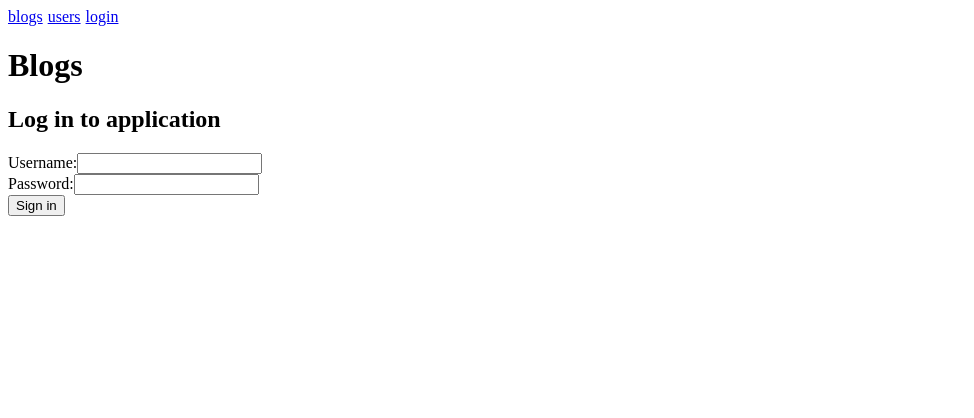
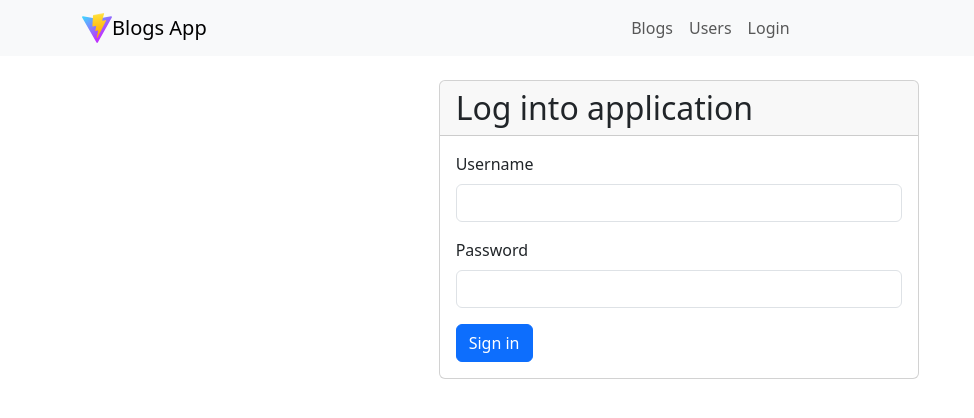
Before and after one commit to Miguel565/bloglist-frontend, a React (Vite) app: page /login in a window 1280 px wide. Shown: the top 418 px of the page, without its empty margins (0-974 px from the left). Built offline with nearby package versions, Linux system fonts and the light colour scheme.

Commit message:
7.20: Styles, step 1

```diff
--- a/package.json
+++ b/package.json
@@ -13,8 +13,10 @@
   "dependencies": {
     "@tanstack/react-query": "^5.90.2",
     "axios": "^1.11.0",
+    "bootstrap": "^5.3.8",
     "prop-types": "^15.8.1",
     "react": "^19.1.0",
+    "react-bootstrap": "^2.10.10",
     "react-dom": "^19.1.0",
     "react-router-dom": "^7.9.3"
   },
--- a/src/App.css
+++ b/src/App.css
@@ -1,5 +1,5 @@
 #root {
-  max-width: 1390px;
+  /* max-width: 1390px; */
   margin: 0 auto;
   padding: 2rem;
   text-align: center;
--- a/src/App.jsx
+++ b/src/App.jsx
@@ -9,6 +9,7 @@ import NavBar from './components/NavBar'
 import LoginForm from './components/Login'
 import { useAuthUser } from './hooks/useAuthUser'
 import { Routes, Route, Navigate } from 'react-router-dom'
+import 'bootstrap/dist/css/bootstrap.min.css'
 
 const App = () => {
   const { authUser, checkUserStatus } = useAuthUser()
@@ -18,11 +19,8 @@ const App = () => {
   }, [])
 
   return (
-    <div className="App">
+    <div>
       <NavBar />
-      <header className="App-header">
-        <h1>Blogs</h1>
-      </header>
       <Notification />
       <Routes>
         <Route path='/' element={<BlogList />} />
--- a/src/components/Blog.jsx
+++ b/src/components/Blog.jsx
@@ -3,6 +3,7 @@ import { useQuery, useMutation, useQueryClient } from '@tanstack/react-query'
 import { useParams } from 'react-router-dom'
 import { getById, update, remove, createComment } from '../services/blogs'
 import { useNotification } from '../hooks/useNotification'
+import { Container, Card, Button, Form } from 'react-bootstrap'
 
 const Blog = () => {
     const queryClient = useQueryClient()
@@ -125,49 +126,43 @@ const Blog = () => {
     }
 
     return (
-        <div>
-            <h2><strong>{blog.title}</strong></h2>
-            <div>
-                <p>
-                    <a href={blog.url}>View blog</a>
-                </p>
-                <p data-testid="likes" >
-                    likes {blog.likes} <button data-testid="like-button" onClick={() => handleLikes(blog)}>like</button>
-                </p>
-                <p>created by: {blog.user.name}</p>
-                {
-                    blog.user.username === window.localStorage.getItem('userData') &&
-                    <form onSubmit={() => handleDelete(blog.id)}>
-                        <button>remove</button>
-                    </form>
-                }
-            </div>
-            <div>
-                <h3>Comments</h3>
-                <div>
-                    <form onSubmit={handleComment}>
-                        <div>
-                            <label>
-                                Comment
-                                <input type='text'
+        <Container className='col-md-5 mx-auto py-4'>
+            <Card>
+                <Card.Header as='h2'><strong>{blog.title}</strong></Card.Header>
+                <Card.Body>
+                    <Card.Link href={blog.url}>View blog</Card.Link>
+                    <Card.Text>
+                        likes {blog.likes} <Button variant='primary' onClick={() => handleLikes(blog)}>like</Button>
+                    </Card.Text>
+                    <Card.Text>created by: {blog.user.name}</Card.Text>
+                    {
+                        blog.user.username === window.localStorage.getItem('userData') &&
+                        <Form onSubmit={() => handleDelete(blog.id)}>
+                            <Form.Group className='mb-3'>
+                                <Button variant='danger' type='submit'>remove</Button>
+                            </Form.Group>
+                        </Form>
+                    }
+                    <Card.Title as='h3'>Comments</Card.Title>
+                    <Form>
+                        <Form.Group className='mb-3'>
+                            <Form.Label>Comment</Form.Label>
+                            <Form.Control type='text'
                                 name='comment'
                                 value={comment}
                                 onChange={({ target }) => setComment(target.value)}
-                                />
-                            </label>
-                        </div>
-                        <button>add comment</button>
-                    </form>
-                </div>
-                <ul>
+                            />
+                        </Form.Group>
+                        <Button variant='primary' type='submit'>send</Button>
+                    </Form>
                     {blog.comments
                         ? blog.comments.map(comment =>
                             <li key={comment.id}>{comment.content}</li>
                         ) : <p>No comments yet</p>
                     }
-                </ul>
-            </div>
-        </div>
+                </Card.Body>
+            </Card>
+        </Container>
     )
 }
 
--- a/src/components/BlogList.jsx
+++ b/src/components/BlogList.jsx
@@ -1,15 +1,20 @@
-import { useRef } from 'react'
+import { useRef, useEffect } from 'react'
 import { useQuery } from '@tanstack/react-query'
 import { useAuthUser } from '../hooks/useAuthUser'
 import BlogForm from './BlogForm'
 import Togglable from './Togglable'
 import { getAll } from '../services/blogs'
 import { Link } from 'react-router-dom'
+import { Container, Card } from 'react-bootstrap'
 
 const BlogList = () => {
     const blogFormRef = useRef()
 
-    const { authUser } = useAuthUser()
+    const { authUser, checkUserStatus } = useAuthUser()
+
+    useEffect(() => {
+        checkUserStatus()
+    }, [])
 
     const { data: blogs, isLoading, error } = useQuery({
         queryKey: ['blogs'],
@@ -28,8 +33,10 @@ const BlogList = () => {
     }
 
     return (
-        <div>
-            <h2>Blogs List</h2>
+        <Container className='py-4'>
+            <Card>
+                <Card.Header as='h2'><strong>Blogs List</strong></Card.Header>
+                <Card.Body>
                     {
                         <div>
                             {authUser &&
@@ -41,13 +48,15 @@ const BlogList = () => {
                     <ul>
                         {
                             blogs.map((blog) =>
-                        <li key={blog.id}>
+                                <li className='blog' key={blog.id}>
                                     <Link to={`/blogs/${blog.id}`}>{blog.title}</Link>
                                 </li>
                             )
                         }
                     </ul>
-        </div>
+                </Card.Body>
+            </Card>
+        </Container>
     )
 }
 
--- a/src/components/Login.jsx
+++ b/src/components/Login.jsx
@@ -1,15 +1,16 @@
 import { useState } from 'react'
 import { useAuthUser } from '../hooks/useAuthUser'
 import { useNavigate } from 'react-router-dom'
+import { Container, Card, Form, Button } from 'react-bootstrap'
 
 const LoginForm = () => {
 	const navigate = useNavigate()
 	const [username, setUsername] = useState('')
 	const [password, setPassword] = useState('')
 
-	const { userLogin } = useAuthUser()
+	const { authUser, userLogin } = useAuthUser()
 
-	const onSubmit = (event) => {
+	const handleLogin = (event) => {
 		event.preventDefault()
 		userLogin({
 			username: username,
@@ -17,38 +18,38 @@ const LoginForm = () => {
 		})
 		setUsername('')
 		setPassword('')
+		if (authUser) {
 			navigate('/')
+		}
 	}
 
 	return (
-		<div>
-			<h2>Log in to application</h2>
-			<form onSubmit={onSubmit} data-testid='form'>
-				<div>
-					<label>
-						Username:
-						<input type="text"
-							name="username"
-							data-testid='username'
+		<Container className='col-md-4 mx-auto py-4'>
+			<Card style={{ width: '30rem' }}>
+				<Card.Header as='h2'>Log into application</Card.Header>
+				<Card.Body>
+					<Form onSubmit={handleLogin}>
+						<Form.Group className='mb-3'>
+							<Form.Label>Username</Form.Label>
+							<Form.Control type='text' name='username'
 								value={username}
+								required
 								onChange={({ target }) => setUsername(target.value)}
 							/>
-					</label>
-				</div>
-				<div>
-					<label>
-						Password:
-						<input type="password"
-							name="password"
-							data-testid='password'
+						</Form.Group>
+						<Form.Group className='mb-3'>
+							<Form.Label>Password</Form.Label>
+							<Form.Control type='password' name='password'
 								value={password}
+								required
 								onChange={({ target }) => setPassword(target.value)}
 							/>
-					</label>
-				</div>
-				<button type="submit">Sign in</button>
-			</form>
-		</div>
+						</Form.Group>
+						<Button variant='primary' type='submit'>Sign in</Button>
+					</Form>
+				</Card.Body>
+			</Card>
+		</Container>
 	)
 }
 
--- a/src/components/NavBar.jsx
+++ b/src/components/NavBar.jsx
@@ -1,27 +1,51 @@
+import { useEffect } from 'react'
 import { Link } from 'react-router-dom'
 import { useAuthUser } from '../hooks/useAuthUser'
+import { Navbar, Nav, Container, Button } from 'react-bootstrap'
 
 const NavBar = () => {
-    const { authUser, userLogout } = useAuthUser()
+    const { authUser, userLogout, checkUserStatus } = useAuthUser()
 
-    const padding = {
-        paddingRight: 5
-    }
+    useEffect(() => {
+        checkUserStatus()
+    }, [])
 
     return (
         <div>
-            <nav>
-                <div>
-                    <Link style={padding} to="/">blogs</Link>
-                    <Link style={padding} to="/users">users</Link>
-                    {authUser
-                        ? <p>
-                            <strong>{authUser.name}</strong> logged in
-                            <button onClick={() => userLogout()}>Logout</button>
-                        </p> : <Link style={padding} to="/login">login</Link>
-                    }
-                </div>
-            </nav>
+            <Navbar bg="light" data-bs-theme="blue" expand="lg">
+                <Container>
+                    <Navbar.Brand as={Link} to="/">
+                        <img
+                            src="/vite.svg"
+                            width="30"
+                            height="30"
+                            className="d-inline-block align-top"
+                            alt="Vite logo"
+                        />
+                        Blogs App
+                    </Navbar.Brand>
+                    <Navbar.Toggle aria-controls="responsive-navbar-nav" />
+                    <Navbar.Collapse id="responsive-navbar-nav" className="justify-content-center">
+                        <Nav className="justify-content-center">
+                            <Nav.Item>
+                                <Nav.Link as={Link} to="/">Blogs</Nav.Link>
+                            </Nav.Item>
+                            <Nav.Item>
+                                <Nav.Link as={Link} to="/users">Users</Nav.Link>
+                            </Nav.Item>
+                            <Nav.Item>
+                                {
+                                    authUser
+                                        ? <Navbar.Text>
+                                            Sigin as: <strong>{authUser.name}</strong>
+                                            <Button variant="secondary" onClick={() => userLogout()}>Logout</Button>
+                                        </Navbar.Text> : <Nav.Link as={Link} to="/login">Login</Nav.Link>
+                                }
+                            </Nav.Item>
+                        </Nav>
+                    </Navbar.Collapse>
+                </Container>
+            </Navbar >
         </div>
     )
 }
--- a/src/components/User.jsx
+++ b/src/components/User.jsx
@@ -1,6 +1,7 @@
 import { useParams } from 'react-router-dom'
 import { getUserById } from '../services/users'
 import { useQuery } from '@tanstack/react-query'
+import { Container, Card } from 'react-bootstrap'
 
 const User = () => {
     const { id } = useParams()
@@ -32,17 +33,21 @@ const User = () => {
     }
 
     return (
-        <div>
-            <h2><strong>{user.name}</strong></h2>
-            <h3>blogs added</h3>
-            <div>
-                <ul>
-                    {user.blogs?.map(blog =>
-                        <li key={blog.id}>{blog.title}</li>
-                    )}
-                </ul>
-            </div>
-        </div>
+        <Container className='col-md-5 mx-auto py-4'>
+            <Card>
+                <Card.Header as='h3'><strong>{user.name}</strong></Card.Header>
+                <Card.Body>
+                    <Card.Title>blogs added</Card.Title>
+                    <dvi>
+                        <ul>
+                            {user.blogs?.map(blog =>
+                                <li key={blog.id}>{blog.title}</li>
+                            )}
+                        </ul>
+                    </dvi>
+                </Card.Body>
+            </Card>
+        </Container>
     )
 }
 
--- a/src/components/UserList.jsx
+++ b/src/components/UserList.jsx
@@ -1,6 +1,7 @@
 import { useQuery } from '@tanstack/react-query'
 import { Link } from 'react-router-dom'
 import { getUsers } from '../services/users'
+import { Container, Table, Card } from 'react-bootstrap'
 
 const UserList = () => {
     const { data: users, isLoading, error } = useQuery({
@@ -20,9 +21,11 @@ const UserList = () => {
     }
 
     return (
-        <div>
-            <h2><strong>Users</strong></h2>
-            <table>
+        <Container className='py-4'>
+            <Card>
+                <Card.Header as='h2'><strong>Users</strong></Card.Header>
+                <Card.Body>
+                    <Table striped bordered hover>
                         <thead>
                             <tr>
                                 <th>Users</th>
@@ -39,8 +42,10 @@ const UserList = () => {
                                 )
                             }
                         </tbody>
-            </table>
-        </div>
+                    </Table>
+                </Card.Body>
+            </Card>
+        </Container>
     )
 }
 
--- a/src/hooks/useAuthUser.js
+++ b/src/hooks/useAuthUser.js
@@ -21,14 +21,14 @@ export const useAuthUser = () => {
     const userLogin = useCallback(async (credentials) => {
         try {
             const user = await login(credentials)
-            if (user.success) {
+            if (user) {
                 window.localStorage.setItem('userData', JSON.stringify(user))
                 blogService.setToken(user.token)
                 setNotification({
                     type: 'info',
                     message: 'Success login!'
                 }, 2000)
-                dispatch({ type: 'LOGIN', payload: user.data })
+                dispatch({ type: 'LOGIN', payload: user })
             }
         } catch (error) {
             console.error('Login error: ', error)
--- a/src/index.css
+++ b/src/index.css
@@ -1,4 +1,4 @@
-:root {
+ /* :root {
   font-family: system-ui, Avenir, Helvetica, Arial, sans-serif;
   line-height: 1.5;
   font-weight: 400;
@@ -54,7 +54,7 @@ button:hover {
 button:focus,
 button:focus-visible {
   outline: 4px auto -webkit-focus-ring-color;
-}
+} */
 
 .info {
   color: #008000;
@@ -81,7 +81,7 @@ button:focus-visible {
   border: 1px solid;
   color: #d3d3d3;
 }
-
+/*
 @media (prefers-color-scheme: light) {
   :root {
     color: #213547;
@@ -93,4 +93,4 @@ button:focus-visible {
   button {
     background-color: #f9f9f9;
   }
-}
+}*/
--- a/src/main.jsx
+++ b/src/main.jsx
@@ -3,7 +3,7 @@ import { NotificationProvider } from './context/NotificationContext'
 import { UserProvider } from './context/UserContext'
 import { QueryClient, QueryClientProvider } from '@tanstack/react-query'
 import { BrowserRouter as Router } from 'react-router-dom'
-//import './index.css'
+import './index.css'
 import App from './App.jsx'
 
 const queryClient = new QueryClient()
```
Also changed, not shown: 1 other file (tests, documents, lock files or other folders). Lines whose indentation alone changed are shown as unchanged.
